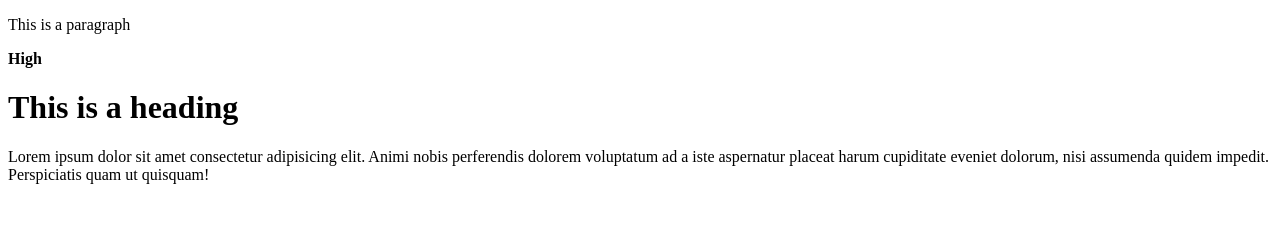
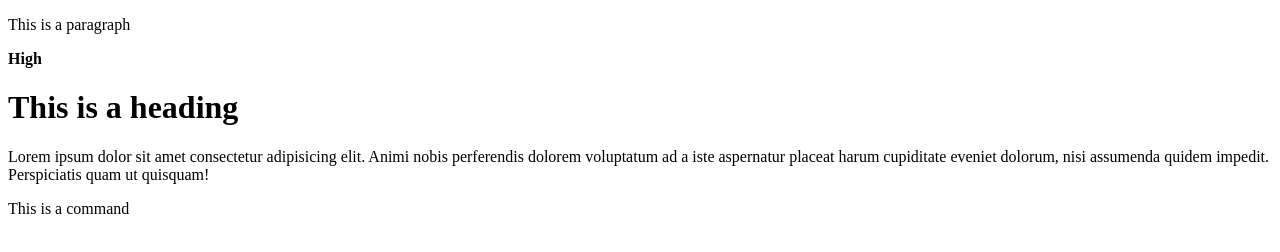
Before and after one commit to umamaheshmoola/practice, a plain HTML site: page index.html in a window 1280 px wide. Drawn offline with Linux system fonts and the light colour scheme.

Commit message:
added new changes

```diff
--- a/index.html
+++ b/index.html
@@ -16,6 +16,6 @@
       cupiditate eveniet dolorum, nisi assumenda quidem impedit. Perspiciatis
       quam ut quisquam!
     </p>
-    <p></p>
+    <p>This is a command</p>
   </body>
 </html>
```
